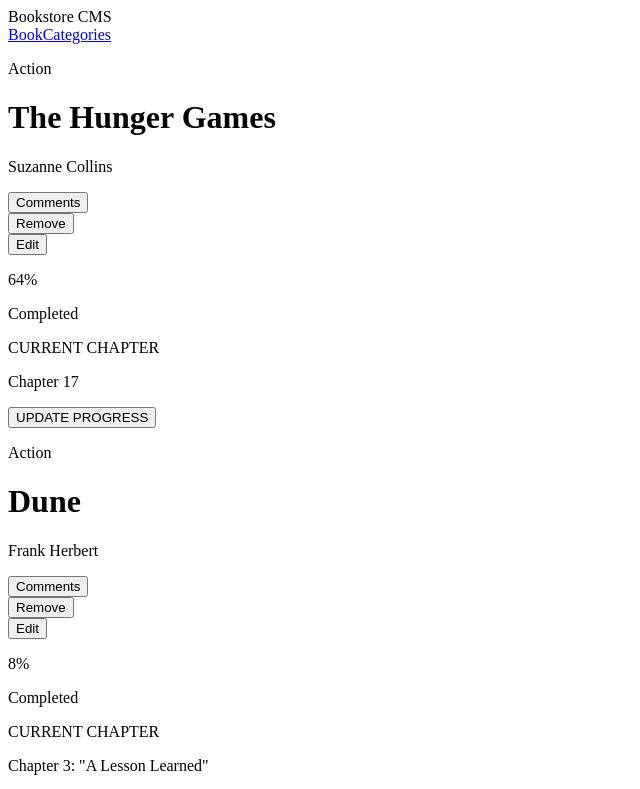
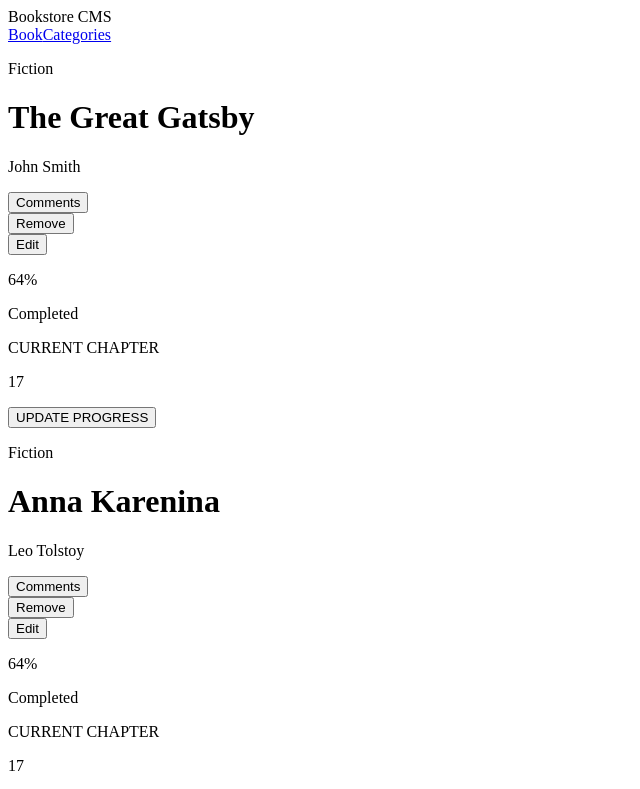
Before and after one commit to As1imwe-Mark/book_store, a React (Create React App) app: page / in a window 1280 px wide. Shown: the top 789 px of the page, without its empty margins (0-640 px from the left). Built offline with nearby package versions, Linux system fonts and the light colour scheme.

Commit message:
Used Redux in my components

```diff
--- a/src/components/AddBook.js
+++ b/src/components/AddBook.js
@@ -1,12 +1,34 @@
-const AddBook = () => (
-  <div className="Add">
-    <h2>ADD NEW BOOK</h2>
-    <form>
-      <input type="text" placeholder="Book Title" />
-      <input type="text" placeholder="Author" />
-      <button type="submit">ADD BOOK</button>
-    </form>
-  </div>
-);
+import { useSelector, useDispatch } from 'react-redux';
+import { useState } from 'react';
+import { addBook } from '../feature/redux/books/bookSlice';
 
+const AddBook = () => {
+  const dispatch = useDispatch();
+  const books = useSelector((store) => store.Book.books);
+  const [title, setTitle] = useState('');
+  const [author, setAuthor] = useState('');
+
+  const handleSubmit = (e) => {
+    e.preventDefault();
+    const booK = {
+      item_id: `item${books.length + 1}`,
+      title,
+      author,
+      category: 'Fiction',
+    };
+    dispatch(addBook(booK));
+    setAuthor('');
+    setTitle('');
+  };
+  return (
+    <div className="Add">
+      <h2>ADD NEW BOOK</h2>
+      <form onSubmit={handleSubmit}>
+        <input type="text" onChange={(e) => { setTitle(e.target.value); }} placeholder="Book Title" />
+        <input type="text" onChange={(e) => { setAuthor(e.target.value); }} placeholder="Author" />
+        <button type="submit">ADD BOOK</button>
+      </form>
+    </div>
+  );
+};
 export default AddBook;
--- a/src/components/BookCard.js
+++ b/src/components/BookCard.js
@@ -1,19 +1,25 @@
-import React from 'react';
+import { useDispatch } from 'react-redux';
+import { removeBook } from '../feature/redux/books/bookSlice';
 
 /* eslint-disable react/prop-types */
-const BookCard = ({ books }) => (
-  <>
-    {
+const BookCard = ({ books }) => {
+  const dispatch = useDispatch();
+  const deleteBook = (itemId) => {
+    dispatch(removeBook(itemId));
+  };
+  return (
+    <>
+      {
       books.map((book) => (
-        <div key={book.id} className="bookCard">
+        <div key={book.item_id} className="bookCard">
           <div className="book">
-            <p>Action</p>
+            <p>{book.category}</p>
             <h1>{book.title}</h1>
             <p>{book.author}</p>
             <div className="Book-btns">
               <button type="button">Comments</button>
               <div className="divide" />
-              <button type="button">Remove</button>
+              <button onClick={() => { deleteBook(book.item_id); }} type="button">Remove</button>
               <div className="divide" />
               <button type="button">Edit</button>
             </div>
@@ -22,20 +28,20 @@
             <div className="progress" />
             <div className="progressInfo">
               <p>
-                {book.status}
-                %
+                64%
               </p>
               <p>Completed</p>
             </div>
             <div className="ChapterInfo">
               <p>CURRENT CHAPTER</p>
-              <p>{book.chapter}</p>
+              <p>17</p>
               <button className="update" type="button">UPDATE PROGRESS</button>
             </div>
           </div>
         </div>
       ))
     }
-  </>
-);
+    </>
+  );
+};
 export default BookCard;
--- a/src/components/BookList.js
+++ b/src/components/BookList.js
@@ -1,32 +1,11 @@
+import { useSelector } from 'react-redux';
 import BookCard from './BookCard';
 
 const BookList = () => {
-  const books = [
-    {
-      id: 1,
-      title: 'The Hunger Games',
-      author: 'Suzanne Collins',
-      status: 64,
-      chapter: 'Chapter 17',
-    },
-    {
-      id: 2,
-      title: 'Dune',
-      author: 'Frank Herbert',
-      status: 8,
-      chapter: 'Chapter 3: "A Lesson Learned" ',
-    },
-    {
-      id: 3,
-      title: 'Capital In The Twenty-First Century',
-      author: 'Suzanne Collins',
-      status: 0,
-      chapter: 'Introduction',
-    },
-  ];
+  const books = useSelector((store) => store.Book.books);
   return (
     <div>
-      <BookCard books={books} />
+      <BookCard key={books.item_id} books={books} />
     </div>
 
   );
--- a/src/feature/redux/books/bookSlice.js
+++ b/src/feature/redux/books/bookSlice.js
@@ -1,17 +1,37 @@
 import { createSlice } from '@reduxjs/toolkit';
 
-const books = [];
 const bookSlice = createSlice({
   name: 'book',
-  initialState: { books },
+  initialState: {
+    books: [
+      {
+        item_id: 'item1',
+        title: 'The Great Gatsby',
+        author: 'John Smith',
+        category: 'Fiction',
+      },
+      {
+        item_id: 'item2',
+        title: 'Anna Karenina',
+        author: 'Leo Tolstoy',
+        category: 'Fiction',
+      },
+      {
+        item_id: 'item3',
+        title: 'The Selfish Gene',
+        author: 'Richard Dawkins',
+        category: 'Nonfiction',
+      },
+    ],
+  },
 
   reducers: {
     addBook: (state, action) => {
-      state.push(action.payload);
+      state.books.push(action.payload);
     },
 
     removeBook: (state, action) => {
-      state.books = state.books.filter((book) => book.Id !== action.payload);
+      state.books = state.books.filter((book) => book.item_id !== action.payload);
     },
   },
 });
--- a/src/feature/redux/categories/categoriesSlice.js
+++ b/src/feature/redux/categories/categoriesSlice.js
@@ -10,5 +10,5 @@
   },
 });
 
-export const [checkStatus] = categoriesSlice.actions;
+export const { checkStatus } = categoriesSlice.actions;
 export default categoriesSlice.reducer;
--- a/src/index.js
+++ b/src/index.js
@@ -1,13 +1,17 @@
 import React from 'react';
 import ReactDOM from 'react-dom/client';
 import { BrowserRouter } from 'react-router-dom';
+import { Provider } from 'react-redux';
 import App from './App';
+import store from './feature/redux/store';
 
 const root = ReactDOM.createRoot(document.getElementById('root'));
 root.render(
   <React.StrictMode>
     <BrowserRouter>
-      <App />
+      <Provider store={store}>
+        <App />
+      </Provider>
     </BrowserRouter>
   </React.StrictMode>,
 );
```
Also changed, not shown: src/feature/redux/addBook.js (deleted).
